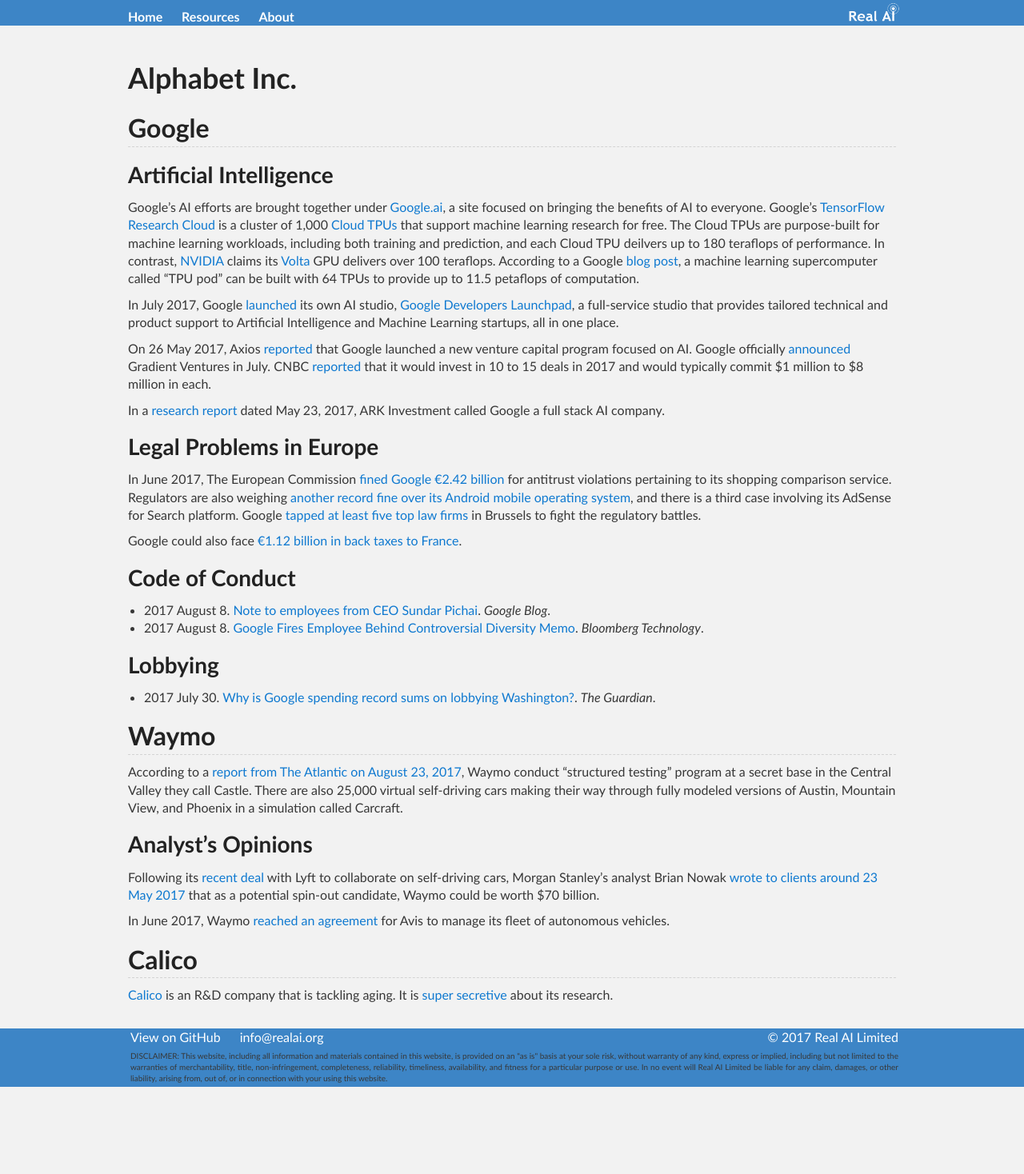
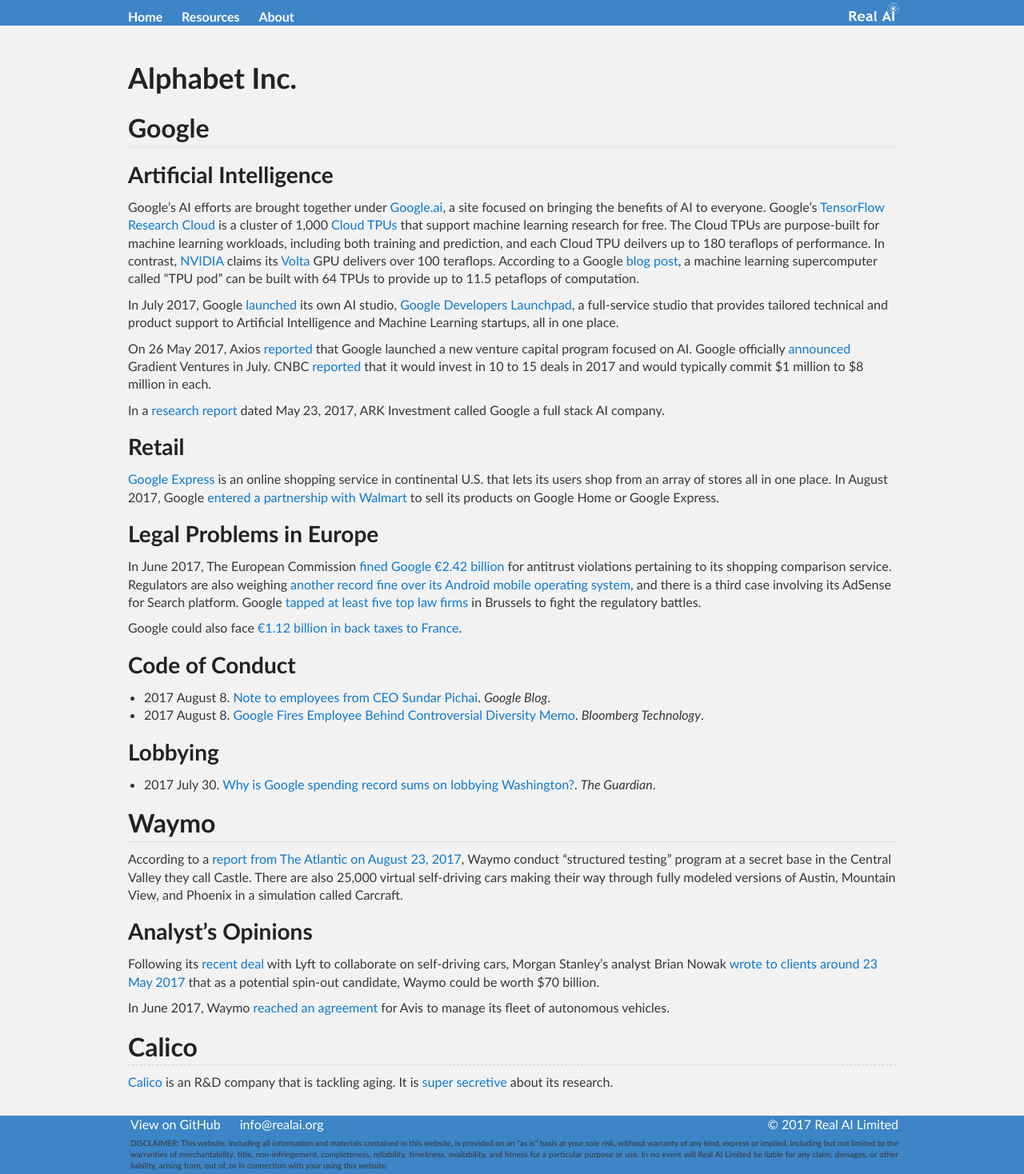
Before and after one commit to Tonywuhk/realai.org, a Jekyll site: the page built from industry/alphabet.md, in a window 1280 px wide. Shown: the whole page at 80% size. Built offline with Jekyll 4.4.1, drawn with Linux system fonts in a browser that asks for light colours; our own code applies the rules of GitHub Pages for plain Markdown files; the repository's description, which GitHub fills in, is left out; before the commit the page ends 1359 px from its top, so only the background shows below that.

Commit message:
Update alphabet.md

```diff
--- a/industry/alphabet.md
+++ b/industry/alphabet.md
@@ -15,6 +15,10 @@
 On 26 May 2017, Axios [reported](https://www.axios.com/exclusive-google-launches-ai-investment-arm-2423046588.html) that Google launched a new venture capital program focused on AI. Google officially [announced](https://www.blog.google/topics/machine-learning/introducing-gradient-ventures/) Gradient Ventures in July. CNBC [reported](http://www.cnbc.com/2017/07/10/google-launches-gradient-ventures-to-invest-in-a-i-start-ups.html) that it would invest in 10 to 15 deals in 2017 and would typically commit $1 million to $8 million in each.
 
 In a [research report](https://ark-invest.com/research/googles-ai) dated May 23, 2017, ARK Investment called Google a full stack AI company.
+
+### Retail
+
+[Google Express](https://express.google.com/) is an online shopping service in continental U.S. that lets its users shop from an array of stores all in one place. In August 2017, Google [entered a partnership with Walmart](https://www.blog.google/products/assistant/shop-walmart-and-more-your-favorite-stores-faster/) to sell its products on Google Home or Google Express.
 
 ### Legal Problems in Europe
 
```
